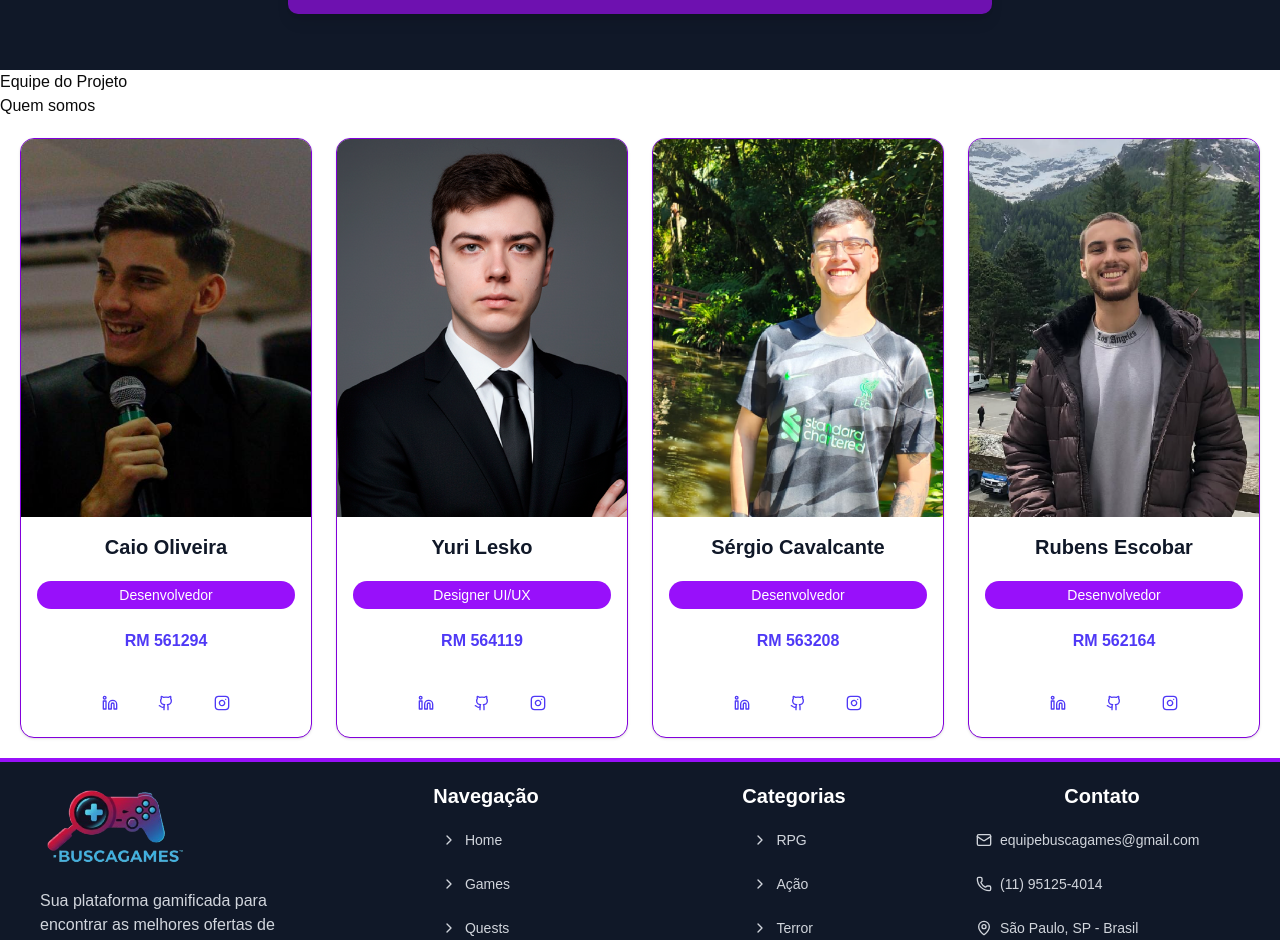
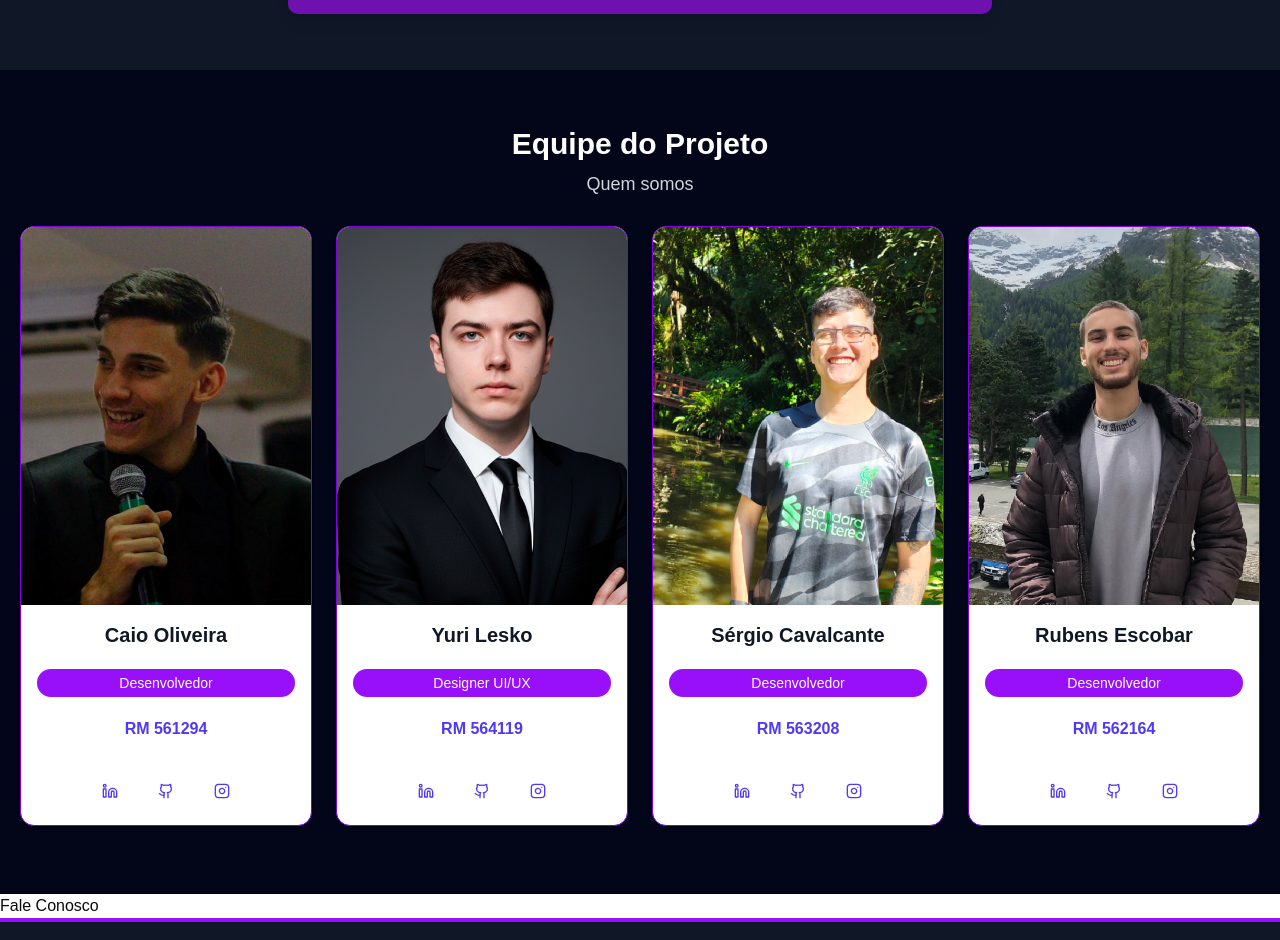
Before and after one commit to Lsko27/BuscaGames_2.0, a Next.js app: page /about in a window 1280 px wide. Shown: the part 980-1920 px from the top of the page. Built offline with nearby package versions, Linux system fonts and the light colour scheme.

Commit message:
chore: adjusting colors and paddings on TeamMembers section

```diff
--- a/src/app/about/page.tsx
+++ b/src/app/about/page.tsx
@@ -96,15 +96,22 @@ const AboutPage = () => {
       </div>
 
       {/* EQUIPE */}
-      <div>
-        <h3>Equipe do Projeto</h3>
-        <p>Quem somos</p>
+      <div className="bg-slate-950 py-12">
+        <h3 className="text-center text-white text-3xl font-bold my-2">
+          Equipe do Projeto
+        </h3>
+        <p className="text-center text-gray-300 text-lg mb-2">Quem somos</p>
         <div className="flex items-center justify-center gap-6 p-5">
           {teamMembers.map((member) => (
             <TeamCard key={member.rm} params={member} />
           ))}
         </div>
       </div>
+
+      {/* FORMULÁRIO DE CONTATO */}
+      <div>
+        <h3>Fale Conosco</h3>
+      </div>
     </>
   );
 };
```
